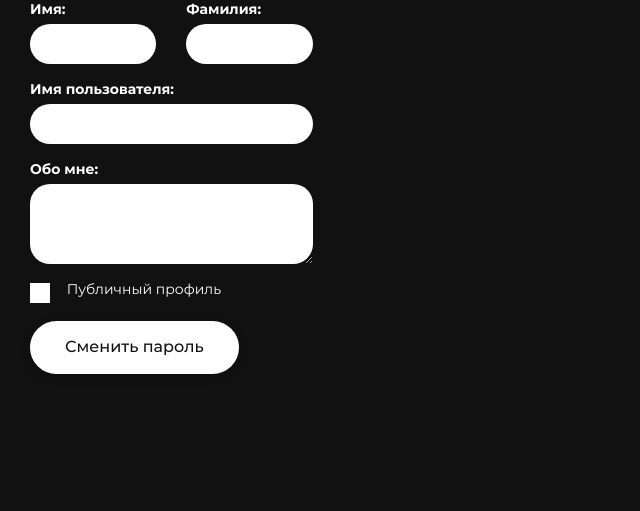
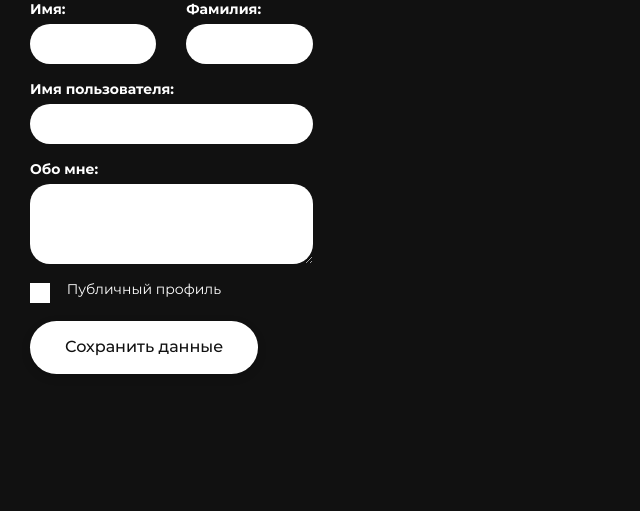
Before and after one commit to slavasamsonow/iplay-cinema, a PHP site: template app/views/account/editinfo.php in a window 1280 px wide. Shown: the part 165-676 px from the top of the page, without its empty margins (0-640 px from the left). Run offline with PHP 8.4, Linux system fonts and the light colour scheme; the template is opened without the code that fills it, so the values that code supplies are empty.

Commit message:
Название кнопки Сохранить данные

```diff
--- a/app/views/account/editinfo.php
+++ b/app/views/account/editinfo.php
@@ -26,7 +26,7 @@
                     <span> Публичный профиль </span>
                 </label>
             </div>
-            <button type="submit" class="btn btn-default">Сменить пароль</button>
+            <button type="submit" class="btn btn-default">Сохранить данные</button>
         </form>
     </div>
 </div>
```
